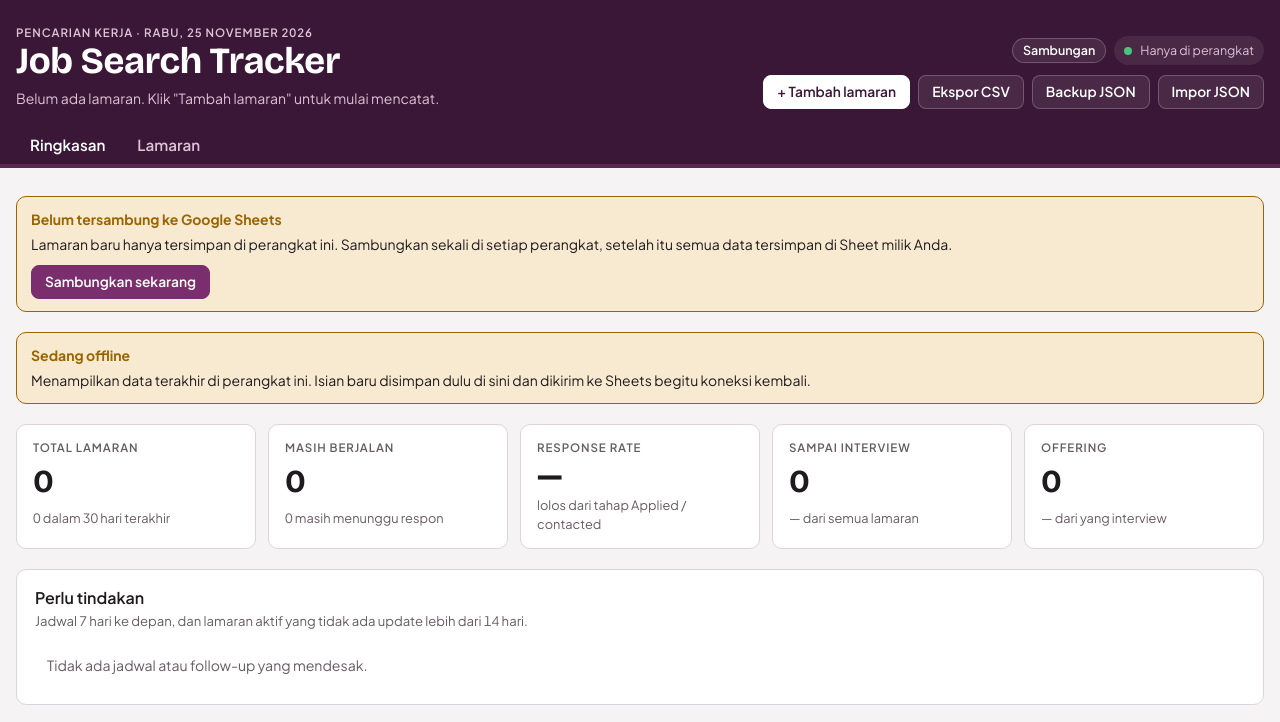
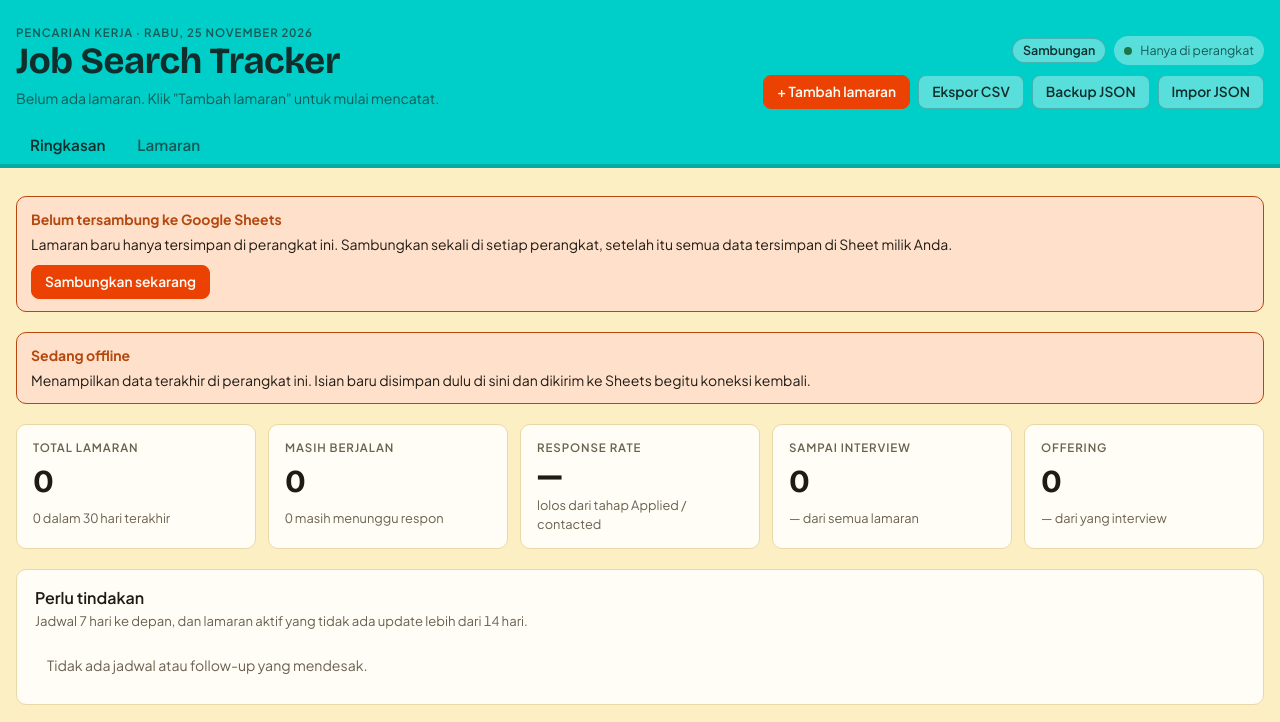
Before and after one commit to riyannzp-coder/riyan-job-tracker, a plain HTML site: page index.html in a window 1280 px wide. Shown: the top 722 px of the page. Drawn offline with nearby package versions, Linux system fonts and the light colour scheme.

Commit message:
Use the Tropical heat palette
Teal #00CEC8 band with dark ink, cream #FCEFC3 ground, red-orange #EB4203
for buttons and the tab mark, peach #FF9C5F for warnings. In-progress
status is dark teal and closed applications are warm grey, so status
colors no longer clash with the orange accent.

Co-Authored-By: Claude Opus 5.5 <noreply@anthropic.com>

```diff
--- a/index.html
+++ b/index.html
@@ -4,7 +4,7 @@
 <meta charset="utf-8">
 <meta name="viewport" content="width=device-width, initial-scale=1, viewport-fit=cover">
 <title>Job Search Tracker</title>
-<meta name="theme-color" content="#3A1736">
+<meta name="theme-color" content="#00CEC8">
 <meta name="robots" content="noindex">
 <link rel="icon" href="icon.svg" type="image/svg+xml">
 <link rel="preconnect" href="https://fonts.googleapis.com">
--- a/styles.css
+++ b/styles.css
@@ -1,49 +1,50 @@
-/* Job Search Tracker — styles. Layout: plum band (title + tabs) over the page; Ringkasan tab = KPIs, actions, funnel & sources; Lamaran tab = table or board. */
-/* Palette: plum band with an amber mark, warm plum-tinted neutrals. Status colors stay semantic (green = offering, brick = closed). */
+/* Job Search Tracker — styles. Layout: teal band (title + tabs) over the page; Ringkasan tab = KPIs, actions, funnel & sources; Lamaran tab = table or board. */
+/* Palette "Tropical heat": teal #00CEC8 band, cream #FCEFC3 ground, peach #FF9C5F, red-orange #EB4203 accent.
+   Status: teal = berjalan, green = offering, warm grey = ditutup, peach = perlu perhatian. */
 :root {
-  --bg: #f6f3f5;
-  --surface: #ffffff;
-  --surface-2: #eee8ec;
-  --line: #ddd3da;
-  --fg: #1f1a1e;
-  --muted: #675c64;
-  --accent: #7a2e6e;
-  --accent-soft: #f3e3ef;
-  --st-active: #7a2e6e;
+  --bg: #fcefc3;
+  --surface: #fffdf6;
+  --surface-2: #f6e6b6;
+  --line: #e8d8a6;
+  --fg: #1f1b14;
+  --muted: #6b6150;
+  --accent: #eb4203;
+  --accent-soft: #ffe0cc;
+  --st-active: #007a76;
   --st-win: #1d7647;
-  --st-closed: #a04634;
-  --st-wait: #9a6400;
-  --st-active-bg: #f3e3ef;
+  --st-closed: #7a6e62;
+  --st-wait: #b4480f;
+  --st-active-bg: #c9f3f1;
   --st-win-bg: #dcf0e3;
-  --st-closed-bg: #f6e1dc;
-  --st-wait-bg: #f7ead0;
-  --shadow: 0 1px 2px rgba(31,26,30,.06), 0 8px 24px rgba(31,26,30,.06);
+  --st-closed-bg: #ece2cc;
+  --st-wait-bg: #ffe1cb;
+  --shadow: 0 1px 2px rgba(31,27,20,.06), 0 8px 24px rgba(31,27,20,.08);
   --font-display: "Bricolage Grotesque", "Segoe UI", system-ui, sans-serif;
   --font-body: "Plus Jakarta Sans", "Segoe UI", system-ui, -apple-system, sans-serif;
   --radius: 10px;
-  /* band header: plum in both themes */
-  --band: #3a1736;
-  --band-2: #5a2752;
-  --on-band: #ffffff;
-  --on-band-muted: #dcc3d6;
-  --band-mark: #f2a456;
+  /* band header: tropical teal in both themes, dark ink on it */
+  --band: #00cec8;
+  --band-2: #00aaa5;
+  --on-band: #0f2e2c;
+  --on-band-muted: #145a56;
+  --band-mark: #eb4203;
   color-scheme: light;
 }
 @media (prefers-color-scheme: dark) {
   :root:not([data-theme="light"]) {
-    --bg: #151114; --surface: #1e181c; --surface-2: #2a2228; --line: #3a3037;
-    --fg: #efe8ed; --muted: #a89aa4; --accent: #e6a3d9; --accent-soft: #3d2338;
-    --st-active: #e6a3d9; --st-win: #6fd39a; --st-closed: #f09a86; --st-wait: #e8b55a;
-    --st-active-bg: #3d2338; --st-win-bg: #173323; --st-closed-bg: #3a201a; --st-wait-bg: #382a10;
+    --bg: #15130e; --surface: #1e1b14; --surface-2: #29251b; --line: #3b3527;
+    --fg: #f5eed8; --muted: #b3a98f; --accent: #ff9c5f; --accent-soft: #3d2312;
+    --st-active: #3fe0da; --st-win: #6fd39a; --st-closed: #b8ad9c; --st-wait: #ffb98a;
+    --st-active-bg: #0f3533; --st-win-bg: #173323; --st-closed-bg: #2d2920; --st-wait-bg: #3a2312;
     --shadow: 0 1px 2px rgba(0,0,0,.3), 0 8px 24px rgba(0,0,0,.25);
     color-scheme: dark;
   }
 }
 :root[data-theme="dark"] {
-  --bg: #151114; --surface: #1e181c; --surface-2: #2a2228; --line: #3a3037;
-    --fg: #efe8ed; --muted: #a89aa4; --accent: #e6a3d9; --accent-soft: #3d2338;
-    --st-active: #e6a3d9; --st-win: #6fd39a; --st-closed: #f09a86; --st-wait: #e8b55a;
-    --st-active-bg: #3d2338; --st-win-bg: #173323; --st-closed-bg: #3a201a; --st-wait-bg: #382a10;
+  --bg: #15130e; --surface: #1e1b14; --surface-2: #29251b; --line: #3b3527;
+    --fg: #f5eed8; --muted: #b3a98f; --accent: #ff9c5f; --accent-soft: #3d2312;
+    --st-active: #3fe0da; --st-win: #6fd39a; --st-closed: #b8ad9c; --st-wait: #ffb98a;
+    --st-active-bg: #0f3533; --st-win-bg: #173323; --st-closed-bg: #2d2920; --st-wait-bg: #3a2312;
   --shadow: 0 1px 2px rgba(0,0,0,.3), 0 8px 24px rgba(0,0,0,.25);
   color-scheme: dark;
 }
@@ -208,15 +209,15 @@ footer { color: var(--muted); font-size: .8rem; }
 .band h1 { color: var(--on-band); }
 .band .eyebrow, .band .sub { color: var(--on-band-muted); }
 .top-tools { display: flex; flex-direction: column; align-items: flex-end; gap: 10px; }
-.band .actions button { background: rgba(255,255,255,.08); border-color: rgba(255,255,255,.22); color: var(--on-band); }
+.band .actions button { background: rgba(255,255,255,.35); border-color: rgba(15,46,44,.25); color: var(--on-band); }
 .band .actions button:hover { border-color: var(--on-band); }
-.band .actions button.primary { background: var(--on-band); border-color: var(--on-band); color: var(--band); }
+.band .actions button.primary { background: var(--accent); border-color: var(--accent); color: #fffdf6; }
 .band :focus-visible { outline-color: var(--band-mark); }
-.status { display: inline-flex; align-items: center; gap: 8px; font-size: .78rem; color: var(--on-band-muted); background: rgba(255,255,255,.08); padding: 5px 10px; border-radius: 99px; }
-.status .dot { width: 8px; height: 8px; border-radius: 50%; background: #4cc27f; }
+.status { display: inline-flex; align-items: center; gap: 8px; font-size: .78rem; color: var(--on-band-muted); background: rgba(255,255,255,.35); padding: 5px 10px; border-radius: 99px; }
+.status .dot { width: 8px; height: 8px; border-radius: 50%; background: #1d7647; }
 .status[data-s="idle"] .dot { background: var(--on-band-muted); }
-.status[data-s="saving"] .dot { background: #f2a456; }
-.status[data-s="error"] .dot { background: #f27e64; }
+.status[data-s="saving"] .dot { background: #ff9c5f; }
+.status[data-s="error"] .dot { background: #eb4203; }
 nav.tabs { display: flex; gap: 4px; overflow-x: auto; margin-top: 18px; scrollbar-width: none; }
 nav.tabs button { all: unset; cursor: pointer; font: 600 .95rem var(--font-body); color: var(--on-band-muted); padding: 8px 14px 10px; border-bottom: 4px solid transparent; margin-bottom: -4px; white-space: nowrap; }
 nav.tabs button:hover { color: var(--on-band); }
@@ -236,7 +237,7 @@ nav.tabs button:focus-visible { outline: 2px solid var(--band-mark); outline-off
 
 /* Sambungan ke Google Sheets */
 .row-tools { display: flex; gap: 8px; align-items: center; flex-wrap: wrap; }
-.conn-btn { background: rgba(255,255,255,.08); border-color: rgba(255,255,255,.22); color: var(--on-band); padding: 5px 10px; font-size: .78rem; border-radius: 99px; }
+.conn-btn { background: rgba(255,255,255,.35); border-color: rgba(15,46,44,.25); color: var(--on-band); padding: 5px 10px; font-size: .78rem; border-radius: 99px; }
 .conn-btn:hover { border-color: var(--on-band); }
 .dlg { padding: 20px; display: grid; gap: 12px; }
 .dlg .eyebrow { color: var(--muted); }
```
Also changed, not shown: icon.svg, 1 other file.
